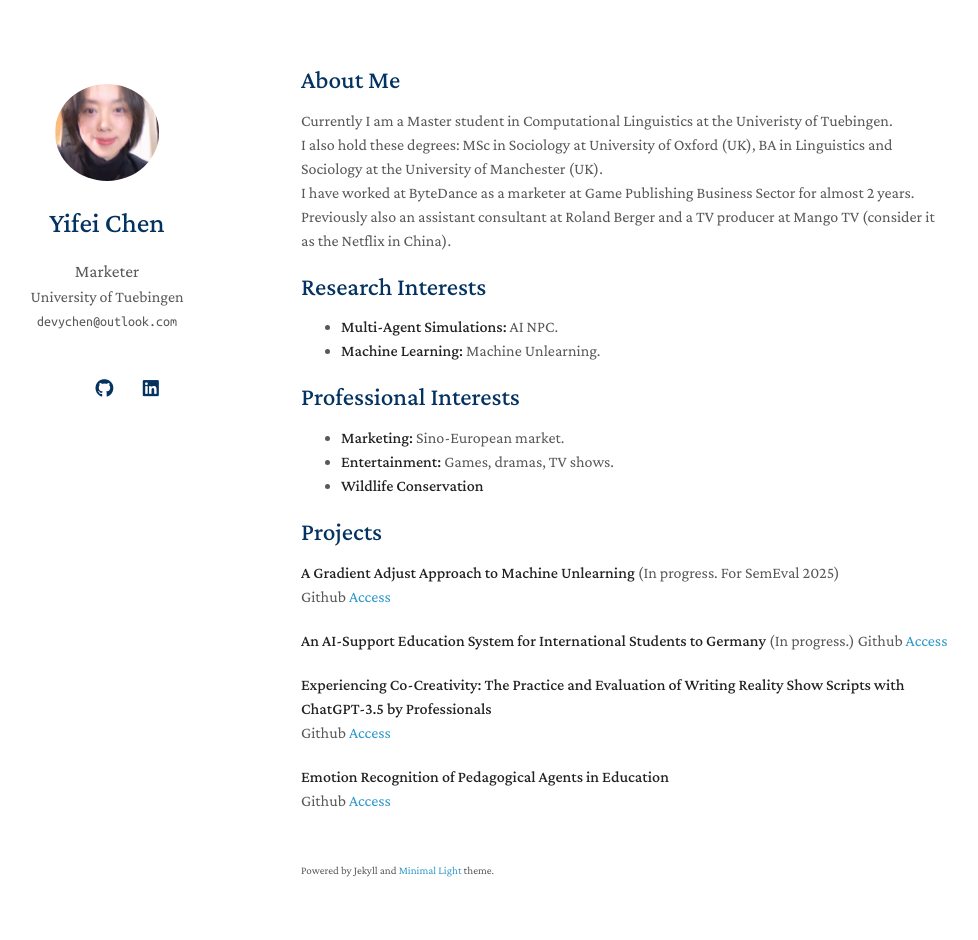
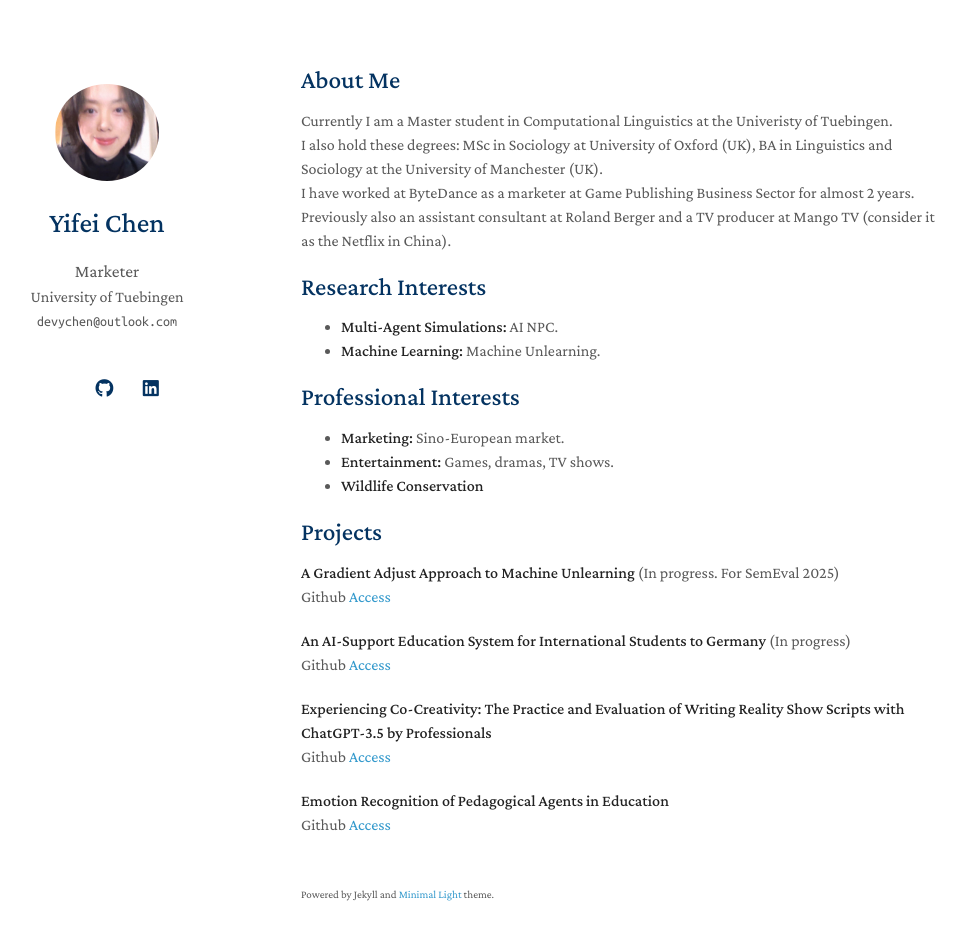
Before and after one commit to devychen/devychen.github.io, a Jekyll site: the page built from index.md, in a window 1280 px wide and 975 px high. Shown: the top 940 px of the window, without its empty margins (169-1147 px from the left). Built offline with Jekyll 4.4.1, drawn with Linux system fonts in a browser that asks for light colours; a style sheet for code colours, icons or effects is not loaded; our own code applies the rules of GitHub Pages for plain Markdown files.

```diff
--- a/index.md
+++ b/index.md
@@ -24,7 +24,7 @@ I have worked at ByteDance as a marketer at Game Publishing Business Sector for
 **A Gradient Adjust Approach to Machine Unlearning** (In progress. For SemEval 2025)
 Github [Access](https://github.com/cicl-iscl/Machine_Unlearning)
 
-**An AI-Support Education System for International Students to Germany**   (In progress.)
+**An AI-Support Education System for International Students to Germany** (In progress)
 Github [Access](https://github.com/devychen/Course_AIEd_System)
 
 **Experiencing Co-Creativity: The Practice and Evaluation of Writing Reality Show Scripts with ChatGPT-3.5 by Professionals**
```
